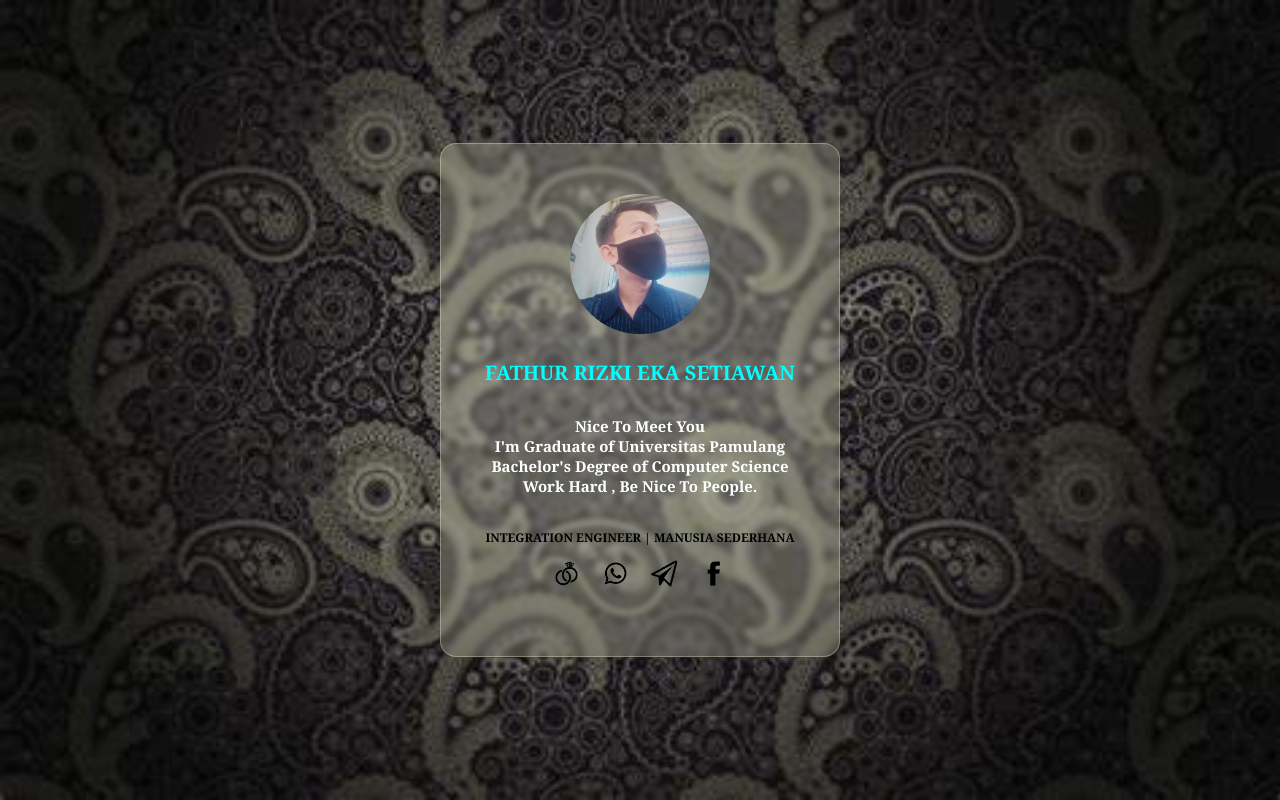
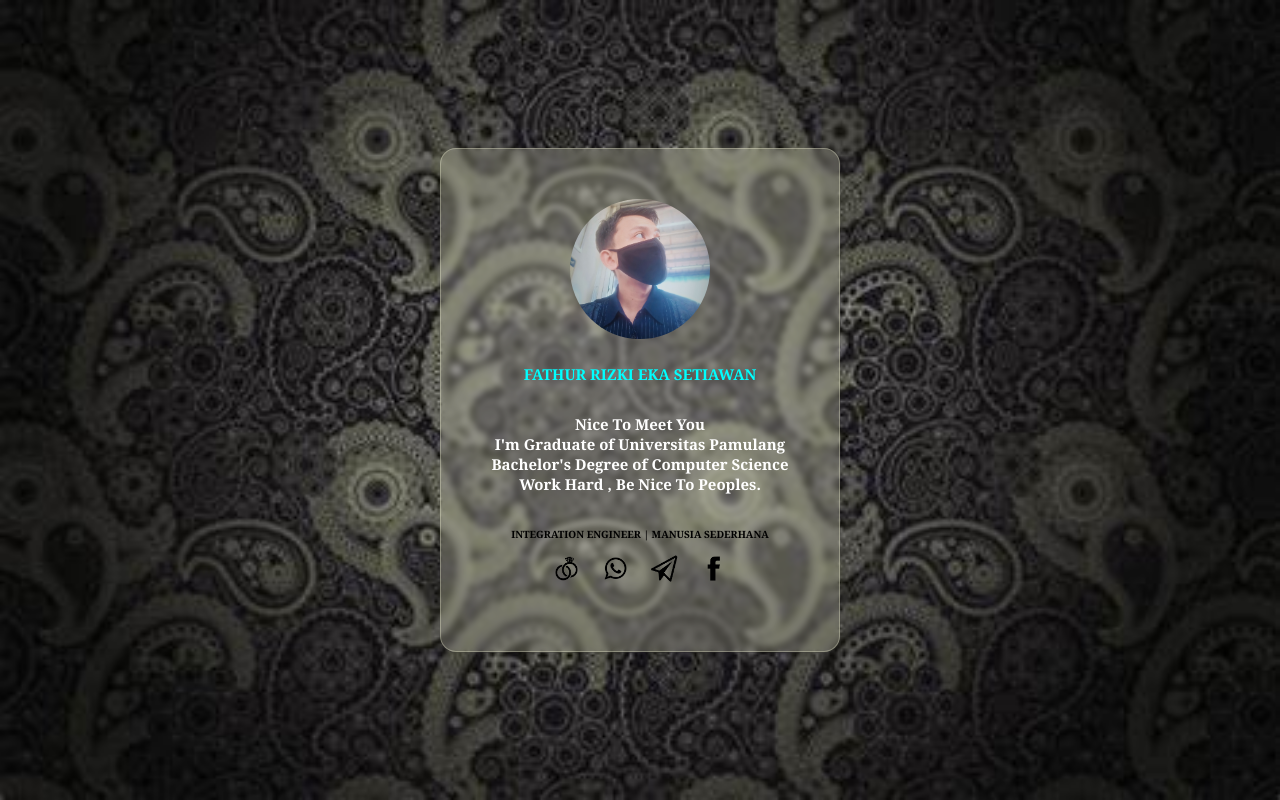
Before and after one commit to Fathurizkie/mycard, a plain HTML site: page index.html in a window 1280 px wide. Drawn offline with Linux system fonts and the light colour scheme.

Commit message:
Pembaharuan on My Card

```diff
--- a/index.html
+++ b/index.html
@@ -15,8 +15,8 @@
         <p><br>
           Nice To Meet You<br />
           I'm Graduate of Universitas Pamulang<br />
-          Bachelor's Degree of Computer Science</br>
-          Work Hard , Be Nice To People.
+          Bachelor's Degree of Computer Science<br>
+          Work Hard , Be Nice To Peoples.
         </p><br>
         <h2> INTEGRATION ENGINEER | MANUSIA SEDERHANA </h2>
         <div class="links">
--- a/style.css
+++ b/style.css
@@ -35,7 +35,7 @@
 }
 
 .card h1 {
-  font-size: 20px;
+  font-size: 15px;
   font-weight: 700;
   margin-top: 20px;
   color: cyan;
@@ -43,7 +43,7 @@
 
 .card h2 {
   font-family: Cambria, Cochin, Georgia, Times, 'Times New Roman', serif;
-  font-size: 12px;
+  font-size: 10px;
   font-weight: bold;
   margin-top: 1px;
   color: black;
```
